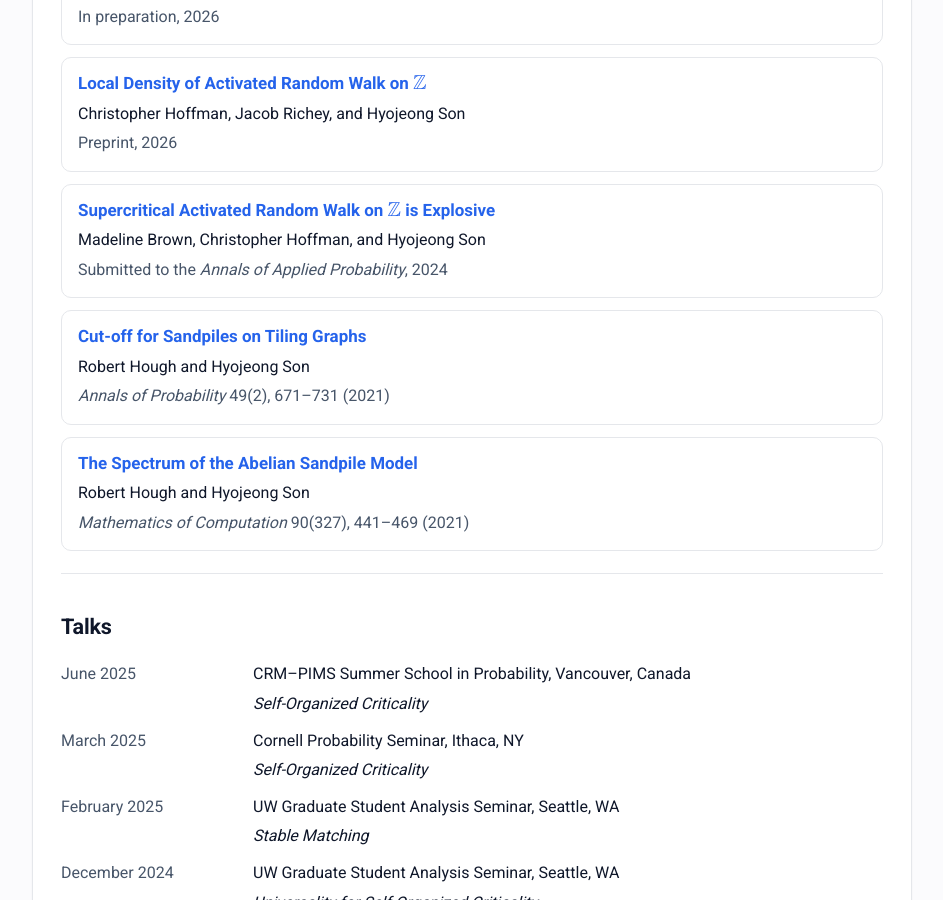
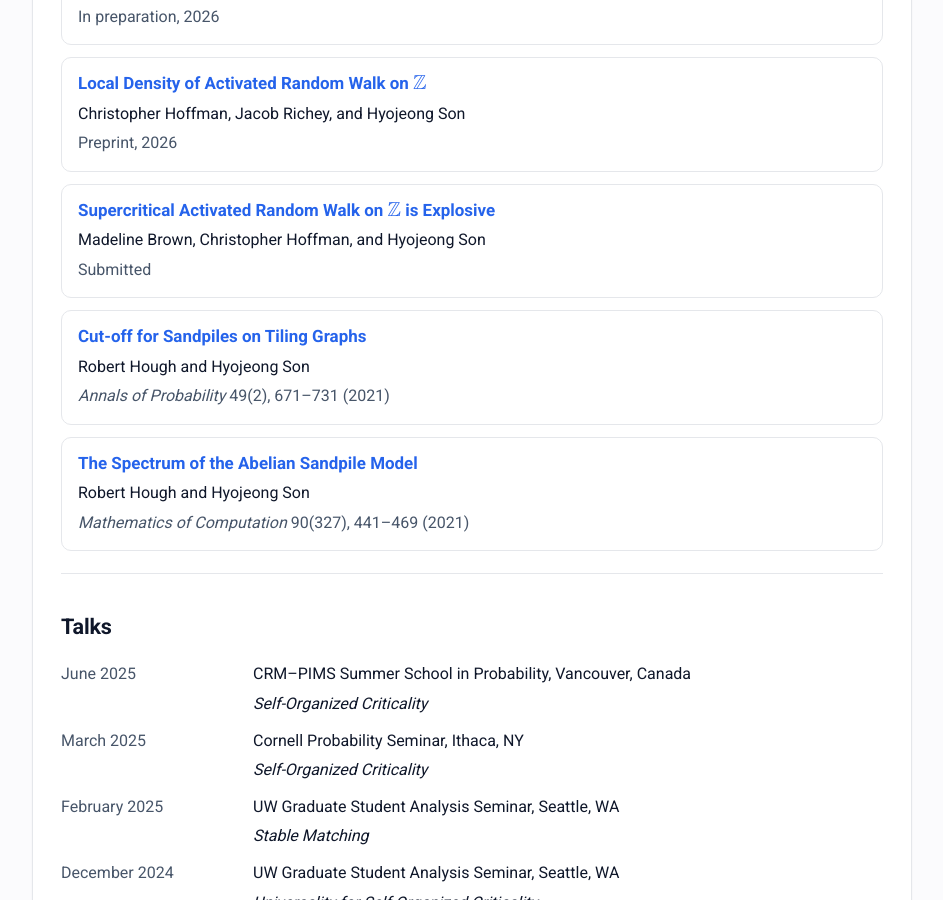
Before and after one commit to hyojeong-son/hyojeong-son.github.io, a Jekyll site: the page built from index.md, in a window 1280 px wide and 900 px high, scrolled down 820 px. Shown: the whole window, without its empty margins (168-1111 px from the left). Built offline with Jekyll 4.4.1, drawn with Linux system fonts in a browser that asks for light colours.

Commit message:
Update index.md

```diff
--- a/index.md
+++ b/index.md
@@ -68,9 +68,9 @@ title: Home
     <div class="pub-venue">Preprint, 2026</div>
   </li>
   <li class="pubcard">
-    <div class="pub-title"><a href="{{ '/assets/files/super_critical.pdf' | relative_url }}" target="_blank" rel="noopener">Supercritical Activated Random Walk on $\mathbb{Z}$ is Explosive</a></div>
+    <div class="pub-title"><a href="https://arxiv.org/abs/2411.07609" target="_blank" rel="noopener">Supercritical Activated Random Walk on $\mathbb{Z}$ is Explosive</a></div>
     <div class="pub-authors">Madeline Brown, Christopher Hoffman, and Hyojeong Son</div>
-    <div class="pub-venue">Submitted to the <em>Annals of Applied Probability</em>, 2024</div>
+    <div class="pub-venue">Submitted</div>
   </li>
   <li class="pubcard">
     <div class="pub-title"><a href="https://arxiv.org/abs/1902.04174" target="_blank" rel="noopener">Cut-off for Sandpiles on Tiling Graphs</a></div>
```
